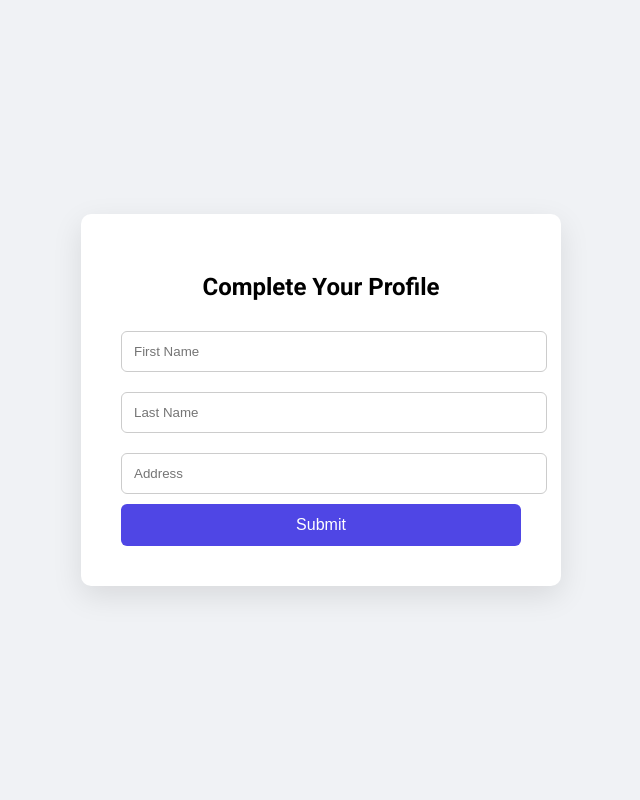
After one commit to dbrewmaster/iocstash, a Flask app: page /complete-profile in a window 1280 px wide. The commit adds this page. Shown: the whole page, without its empty margins (319-959 px from the left). Run offline with Flask 3, Linux system fonts and the light colour scheme; the visitor is signed in with stand-in values (Sample User, id 1).

Commit message:
project_portal

```diff
--- a/portal.py
+++ b/portal.py
@@ -1,18 +1,49 @@
 from flask import Flask, render_template, request, redirect, url_for, session, jsonify
 from flask_sqlalchemy import SQLAlchemy
 from flask_mail import Mail, Message
-from flask_apscheduler import APScheduler  # <-- ADDED for scheduled IOC updates
+from flask_apscheduler import APScheduler
 import os
 from datetime import datetime
 from werkzeug.security import generate_password_hash, check_password_hash
 from sqlalchemy.exc import IntegrityError
 import csv
+from google_auth_oauthlib.flow import Flow
+from google.oauth2 import id_token
+from google.auth.transport import requests as grequests
 from sqlalchemy import func
 from datetime import datetime
 import subprocess
+from flask_dance.contrib.google import make_google_blueprint, google
+from flask_dance.consumer import oauth_authorized
+from flask import flash
+from sqlalchemy.orm.exc import NoResultFound
 
 # Initialize the Flask application
 app = Flask(__name__)
+app.config['SESSION_COOKIE_SECURE'] = True
+app.config['SESSION_COOKIE_SAMESITE'] = 'Lax'
+
+from flask_dance.contrib.google import make_google_blueprint, google
+
+# Google OAuth Configuration
+app.config["GOOGLE_OAUTH_CLIENT_ID"] = "590471980283-au7aeb65jnq31kdvgksq00eramvfou8d.apps.googleusercontent.com"
+app.config["GOOGLE_OAUTH_CLIENT_SECRET"] = "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"
+
+google_bp = make_google_blueprint(
+    client_id=app.config["GOOGLE_OAUTH_CLIENT_ID"],
+    client_secret=app.config["GOOGLE_OAUTH_CLIENT_SECRET"],
+    scope=[
+        "openid",
+        "https://www.googleapis.com/auth/userinfo.email",
+        "https://www.googleapis.com/auth/userinfo.profile"
+    ],
+    redirect_to="google.authorized",
+    storage=None
+)
+
+
+app.register_blueprint(google_bp, url_prefix="/login")
+
 
 # Secret key for session management
 app.secret_key = 'your_secret_key'
@@ -115,6 +146,10 @@ def update_ioc(csv_filepath='iocs_combined.csv'):
 # Routes
 @app.route('/', methods=['GET', 'POST'])
 def login():
+    # Redirect to dashboard if already logged in
+    if 'username' in session:
+        return redirect(url_for('dashboard'))
+
     if request.method == 'POST':
         username = request.form['username']
         password = request.form['password']
@@ -127,6 +162,7 @@ def login():
             return redirect(url_for('dashboard'))
         else:
             return "Invalid Credentials", 401
+
     return render_template('login.html')
 
 @app.route('/register', methods=['GET', 'POST'])
@@ -232,6 +268,64 @@ def change_password():
 
     return render_template('change_password.html')
 
+@oauth_authorized.connect_via(google_bp)
+def google_logged_in(blueprint, token):
+    if not token:
+        flash("Failed to log in with Google.", category="error")
+        return False
+
+    resp = blueprint.session.get("/oauth2/v2/userinfo")
+    if not resp.ok:
+        flash("Failed to fetch user info from Google.", category="error")
+        return False
+
+    user_info = resp.json()
+    email = user_info.get("email")
+    if not email:
+        flash("Email not available from Google.", category="error")
+        return False
+
+    user = User.query.filter_by(email=email).first()
+    if user:
+        session["username"] = user.username
+        subprocess.run(["python", "threat.py"])
+        update_ioc()
+        return redirect(url_for("dashboard"))
+
+    # NEW USER → Redirect to complete-profile
+    session["pending_email"] = email
+    session["pending_username"] = email.split("@")[0]
+    return redirect(url_for("complete_profile"))
+
+
+@app.route('/complete-profile', methods=['GET', 'POST'])
+def complete_profile():
+    if 'pending_email' not in session or 'pending_username' not in session:
+        return redirect(url_for('login'))
+
+    if request.method == 'POST':
+        new_user = User(
+            username=session["pending_username"],
+            password=generate_password_hash("oauth_login"),
+            email=session["pending_email"],
+            first_name=request.form['first_name'],
+            last_name=request.form['last_name'],
+            address=request.form['address']
+        )
+        db.session.add(new_user)
+        db.session.commit()
+
+        session['username'] = new_user.username
+        session.pop("pending_email", None)
+        session.pop("pending_username", None)
+
+        subprocess.run(["python", "threat.py"])
+        update_ioc()
+        return redirect(url_for("dashboard"))
+
+    return render_template("complete.html")
+
+
 def send_email(recipient, filepath):
     with app.app_context():
         msg = Message('File Upload Notification', sender=app.config['MAIL_USERNAME'], recipients=[recipient])
@@ -240,6 +334,27 @@ def send_email(recipient, filepath):
             msg.attach(os.path.basename(filepath), 'application/octet-stream', f.read())
         mail.send(msg)
 
+
+@app.route('/logout')
+def logout():
+    session.pop('username', None)
+    return redirect(url_for('login'))
+
+
+@app.before_request
+def require_login():
+    allowed_routes = ['login', 'register', 'static', 'google.login', 'google.authorized', 'complete_profile']
+
+    if request.endpoint and (
+        request.endpoint.startswith('google.') or
+        request.endpoint in allowed_routes
+    ):
+        return
+
+    if 'username' not in session:
+        return redirect(url_for('login'))
+
+
 if __name__ == '__main__':
     os.makedirs('uploads', exist_ok=True)
     app.run(host='0.0.0.0', port=8080, debug=True)
--- /dev/null
+++ b/templates/complete.html
@@ -0,0 +1,68 @@
+<!-- templates/complete.html -->
+<!DOCTYPE html>
+<html lang="en">
+<head>
+    <meta charset="UTF-8">
+    <title>Complete Your Profile</title>
+    <link href="https://fonts.googleapis.com/css2?family=Roboto:wght@400;700&display=swap" rel="stylesheet">
+    <style>
+        body {
+            font-family: 'Roboto', sans-serif;
+            background-color: #f0f2f5;
+            display: flex;
+            justify-content: center;
+            align-items: center;
+            height: 100vh;
+            margin: 0;
+        }
+
+        .form-container {
+            background: white;
+            padding: 40px;
+            border-radius: 10px;
+            box-shadow: 0 10px 30px rgba(0, 0, 0, 0.1);
+            width: 400px;
+            text-align: center;
+        }
+
+        .form-container h2 {
+            margin-bottom: 20px;
+            font-weight: 700;
+        }
+
+        .form-container input {
+            width: 100%;
+            padding: 12px;
+            margin: 10px 0;
+            border: 1px solid #ccc;
+            border-radius: 6px;
+        }
+
+        .form-container button {
+            padding: 12px;
+            width: 100%;
+            background-color: #4f46e5;
+            color: white;
+            font-size: 16px;
+            border: none;
+            border-radius: 6px;
+            cursor: pointer;
+        }
+
+        .form-container button:hover {
+            background-color: #3730a3;
+        }
+    </style>
+</head>
+<body>
+    <div class="form-container">
+        <h2>Complete Your Profile</h2>
+        <form method="POST">
+            <input type="text" name="first_name" placeholder="First Name" required>
+            <input type="text" name="last_name" placeholder="Last Name" required>
+            <input type="text" name="address" placeholder="Address" required>
+            <button type="submit">Submit</button>
+        </form>
+    </div>
+</body>
+</html>
--- a/templates/dashboard.html
+++ b/templates/dashboard.html
@@ -136,6 +136,10 @@
 </head>
 <body>
 
+<div style="position: fixed; top: 25px; left: 40px; z-index: 999;">
+    <img src="{{ url_for('static', filename='logo.png') }}" alt="Logo" style="height: 75px; border-radius: 10px; box-shadow: 0 4px 8px rgba(0,0,0,0.2);">
+</div>
+
 <div class="container">
 
     <!-- Welcome Section -->
@@ -148,6 +152,8 @@
         <p><strong>Current Time:</strong> {{ current_time }}</p>
         <br>
         <a href="{{ url_for('change_password') }}">Change Password</a>
+        &nbsp;&nbsp;&nbsp;
+        <a href="{{ url_for('logout') }}">Logout</a>
     </div>
 
     <!-- Upload Section -->
--- a/threat.py
+++ b/threat.py
@@ -1,4 +1,5 @@
 import requests
+import time
 import csv
 
 filename = "iocs_combined.csv"
@@ -202,7 +203,9 @@ fetch_feodo()
 fetch_malwarebazaar()
 fetch_openphish()
 fetch_greynoise()
+time.sleep(5)
 fetch_urlscan()
+time.sleep(5)
 # fetch_shodan_info()
 
 # Save to CSV
```
Also changed, not shown: delete_users.py (added, +42 -0 lines), templates/login.html (+65 -46 lines), static/logo.png (added), uploads/Screenshot 2025-02-23 141604.png (added), 2 other files.
